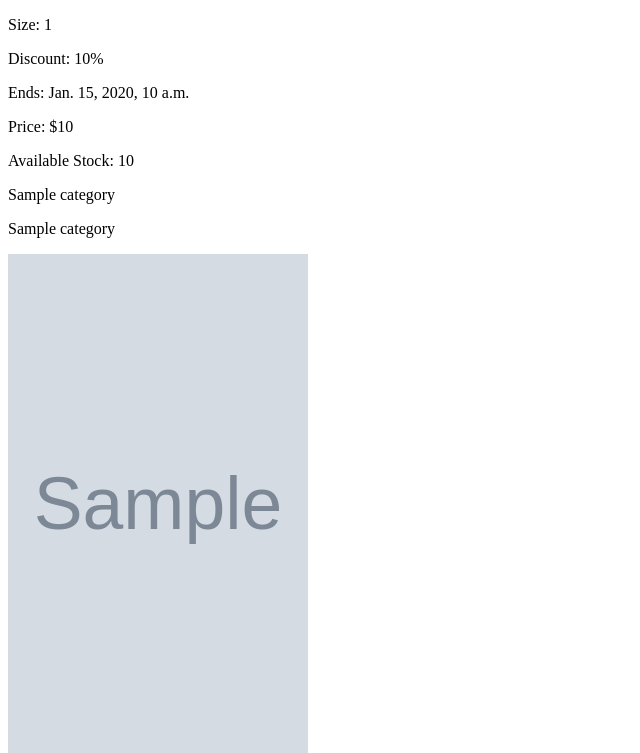
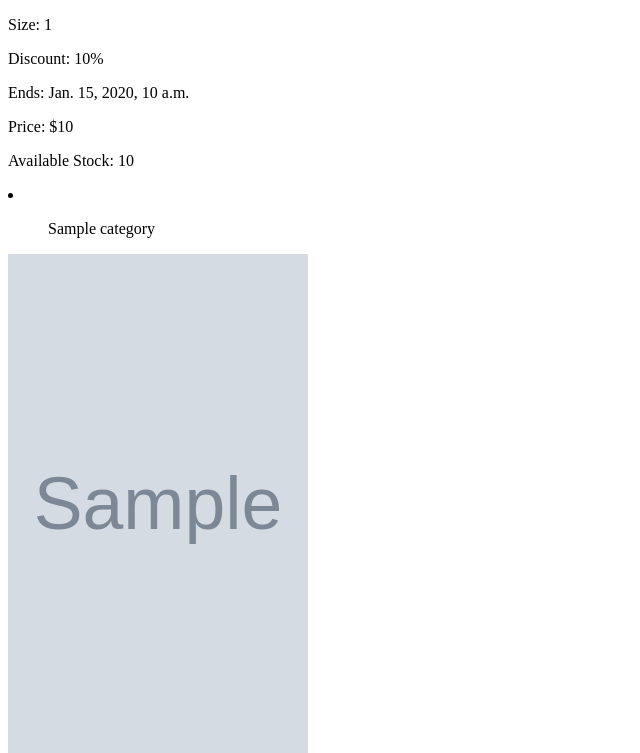
Before and after one commit to HliebKurtushyn/the_project, a Django app: template templates/product/product.html in a window 1280 px wide. Shown: the part 144-897 px from the top of the page, without its empty margins (0-640 px from the left). Run offline with Django 5.2, Linux system fonts and the light colour scheme; the template is opened without the code that fills it: most values are stand-ins (such as "Sample title", 1, 10 or a date in 2020); grey boxes marked "Sample" are stand-in pictures.

Commit message:
fix: fix of displaying product's categories

```diff
--- a/templates/product/product.html
+++ b/templates/product/product.html
@@ -18,9 +18,12 @@
     <p>Price: ${{ product.price }}</p>
     <p>Available Stock: {{ product.stock }}</p>
 
-    <p>{{ product.category }}</p>
+    {% for category in product.category.all %}
+        <li><ul>{{ category.name }}</ul></li>
+    {% empty %}
+        <li>No categories</li>
+    {% endfor %}
 
-    <p>{{ product.category.name }}</p>
     <img src="{{ product.image.url }}" alt="{{ product.name }}" style="width:300px;height:500px;">
 
 
@@ -32,7 +35,7 @@
         <button type="submit">Add to cart</button>
     </form>
 
-    <form action="{% url 'cart:cart_detail' %}" method="post">
+    <form action="{% url 'cart:cart_detail' %}">
         {% csrf_token %}
         <button type="submit">View cart</button>
     </form>
```
